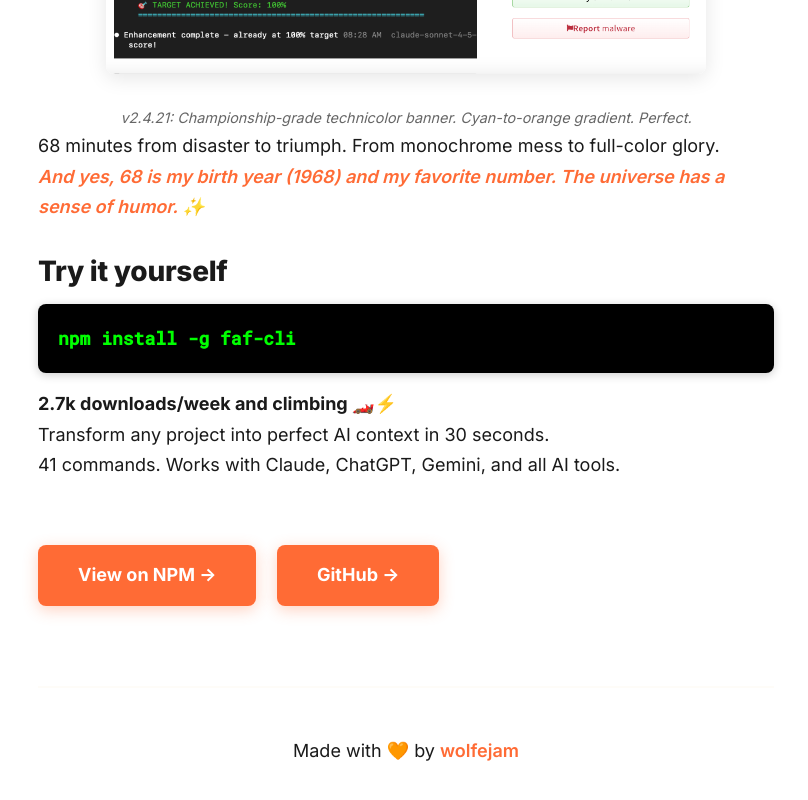
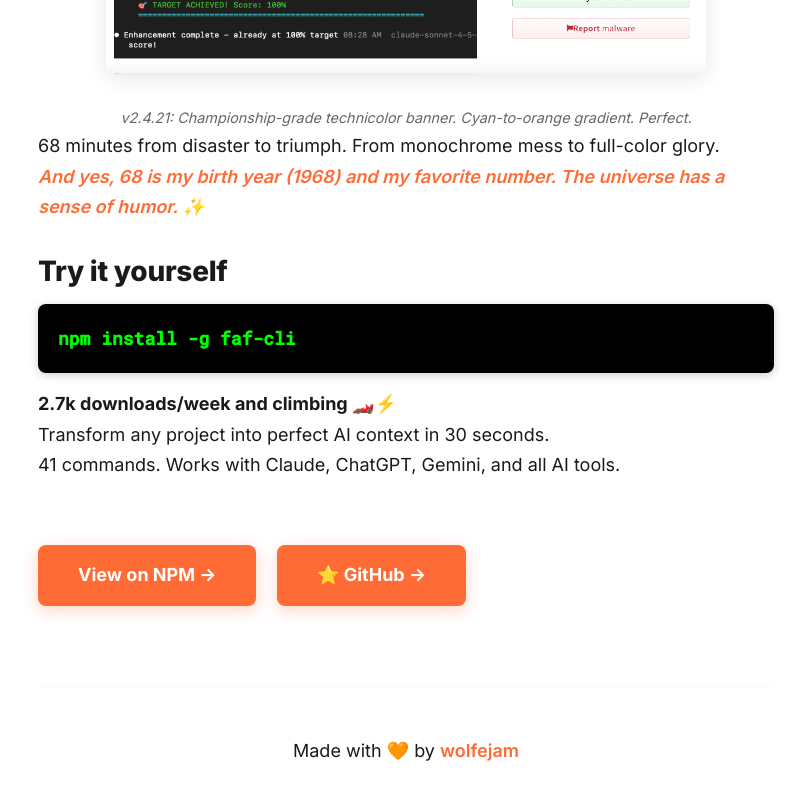
Before and after one commit to Wolfe-Jam/faf-one-svelte, a SvelteKit app: page /68-minutes in a window 1280 px wide. Shown: the part 2623-3423 px from the top of the page, without its empty margins (234-1042 px from the left). Built offline with nearby package versions, Linux system fonts and the light colour scheme.

Commit message:
feat: Add star emoji to GitHub links
- Subtle visual cue to encourage starring
- Updated 68-minutes, press-center, press-release

```diff
--- a/src/routes/68-minutes/+page.svelte
+++ b/src/routes/68-minutes/+page.svelte
@@ -67,7 +67,7 @@
 		</p>
 		<div style="margin: 2rem 0;">
 			<a href="https://www.npmjs.com/package/faf-cli" target="_blank" class="cta" style="margin-right: 1rem;">View on NPM →</a>
-			<a href="https://github.com/Wolfe-Jam/faf" target="_blank" class="cta">GitHub →</a>
+			<a href="https://github.com/Wolfe-Jam/faf" target="_blank" class="cta">⭐ GitHub →</a>
 		</div>
 
 		<hr class="divider">
--- a/src/routes/press-center/+page.svelte
+++ b/src/routes/press-center/+page.svelte
@@ -70,7 +70,7 @@
 					<span>MCP on NPM</span>
 				</a>
 				<a href="https://github.com/Wolfe-Jam/faf" target="_blank" class="quick-link">
-					<span class="link-emoji">💻</span>
+					<span class="link-emoji">⭐</span>
 					<span>GitHub Repository</span>
 				</a>
 				<a href="https://chromewebstore.google.com/detail/lnecebepmpjpilldfmndnaofbfjkjlkm" target="_blank" class="quick-link">
--- a/src/routes/press-release/+page.svelte
+++ b/src/routes/press-release/+page.svelte
@@ -131,7 +131,7 @@
 			<li>Website: <a href="https://faf.one">faf.one</a></li>
 			<li>Email: support@faf.one</li>
 			<li>NPM: <code>claude-faf-mcp</code> | <code>faf-cli</code></li>
-			<li>GitHub: <a href="https://github.com/Wolfe-Jam/faf">Wolfe-Jam/faf</a></li>
+			<li>GitHub: <a href="https://github.com/Wolfe-Jam/faf">⭐ Wolfe-Jam/faf</a></li>
 		</ul>
 	</div>
 </article>
```
